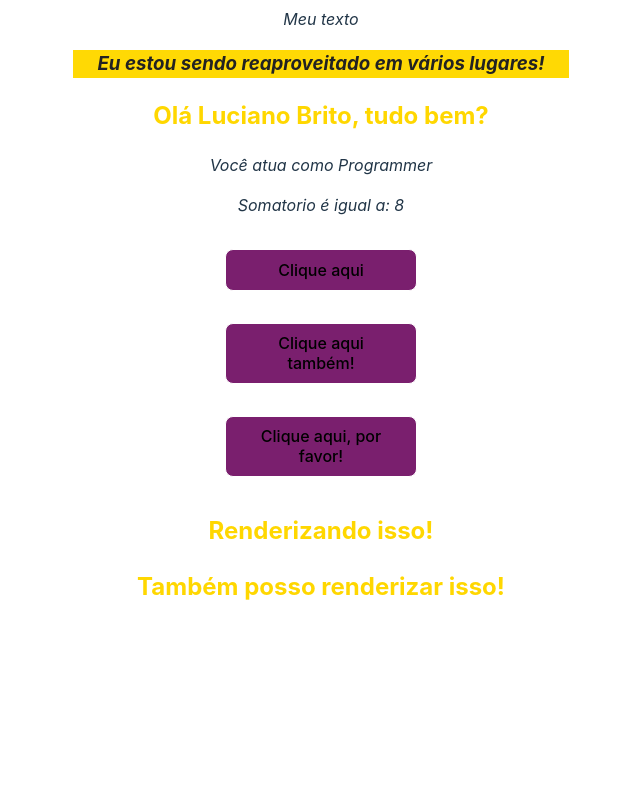
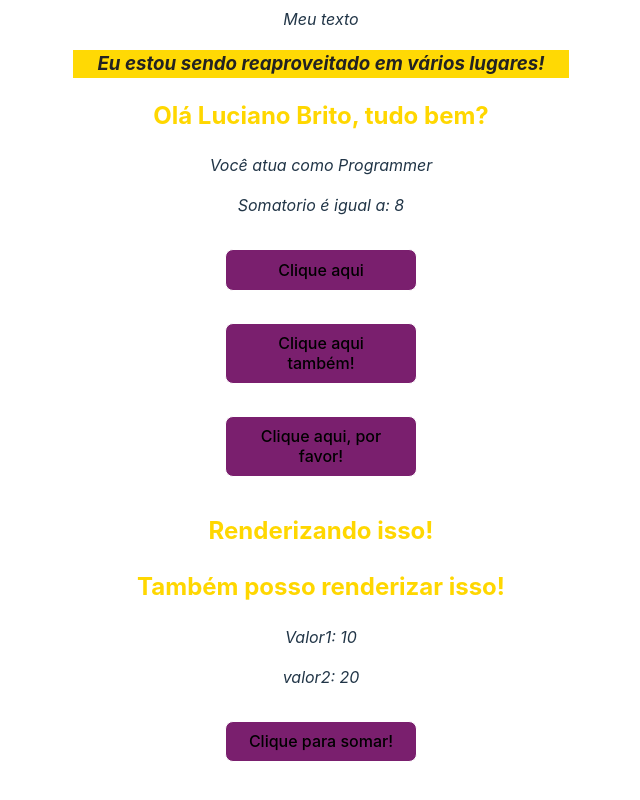
Before and after one commit to lucianobrsts/cursoreactudemy, a React (Vite) app in the folder 2_FUNDAMENTOS/fundamentos/: page / in a window 1280 px wide. Shown: the part 206-1006 px from the top of the page, without its empty margins (319-959 px from the left). Before the commit the page ends 863 px from the top, so only its background shows below. Built offline with nearby package versions, Linux system fonts and the light colour scheme.

Commit message:
Challenger

```diff
--- a/2_FUNDAMENTOS/fundamentos/src/App.jsx
+++ b/2_FUNDAMENTOS/fundamentos/src/App.jsx
@@ -4,6 +4,7 @@ import './App.css'
 import FirstComponent from './components/FirstComponent'
 import TemplateExpression from './components/TemplateExpression'
 import Events from './components/Events'
+import Challenge from './components/Challenge'
 
 function App() {
   const [count, setCount] = useState(0)
@@ -14,6 +15,7 @@ function App() {
       <FirstComponent />
       <TemplateExpression />
       <Events />
+      <Challenge />
     </>
   )
 }
--- /dev/null
+++ b/2_FUNDAMENTOS/fundamentos/src/components/Challenge.jsx
@@ -0,0 +1,20 @@
+
+const Challenge = () => {
+    const valor1 = 10;
+    const valor2 = 20;
+
+    const soma = () => {
+        console.log(valor1 + valor2)
+    }
+
+    return (
+        <div>
+            <p>Valor1: {valor1}</p>
+            <p>valor2: {valor2}</p>
+
+            <button onClick={soma}>Clique para somar!</button>
+        </div>
+    )
+}
+
+export default Challenge
```
